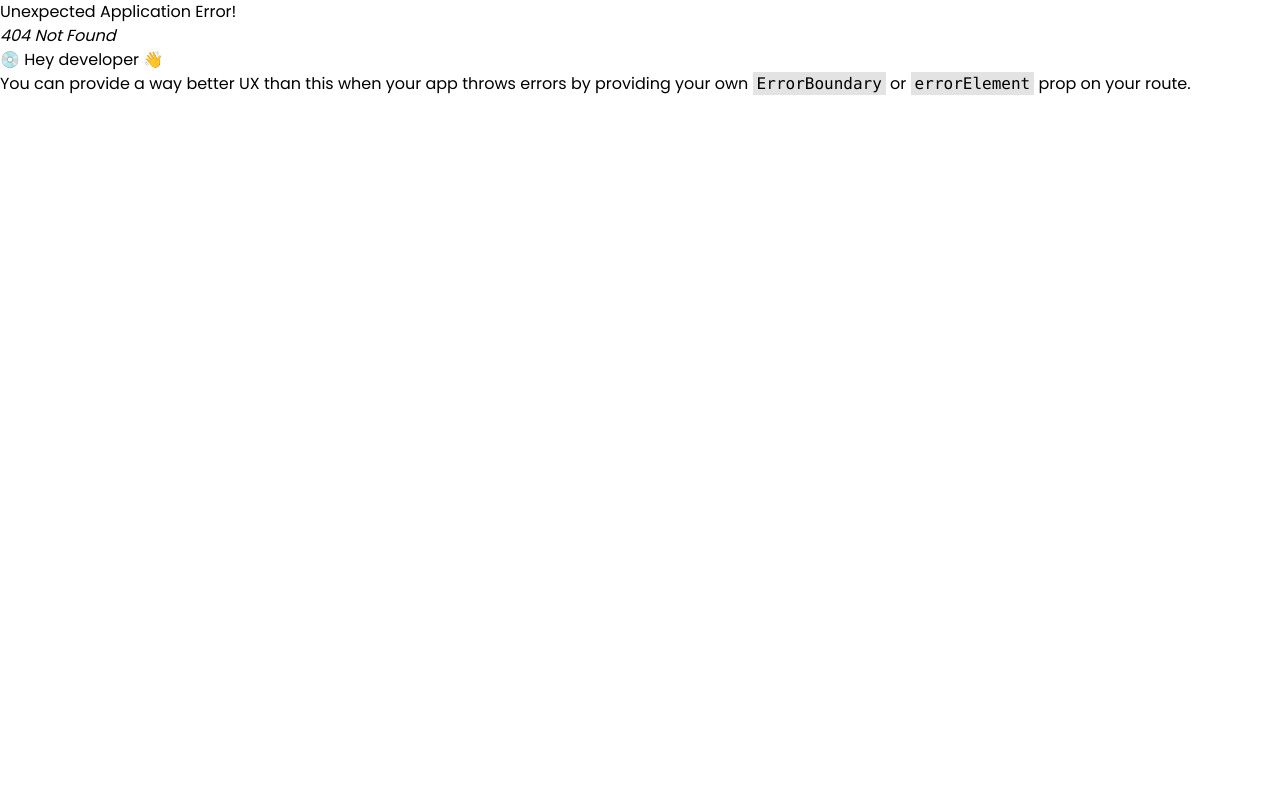
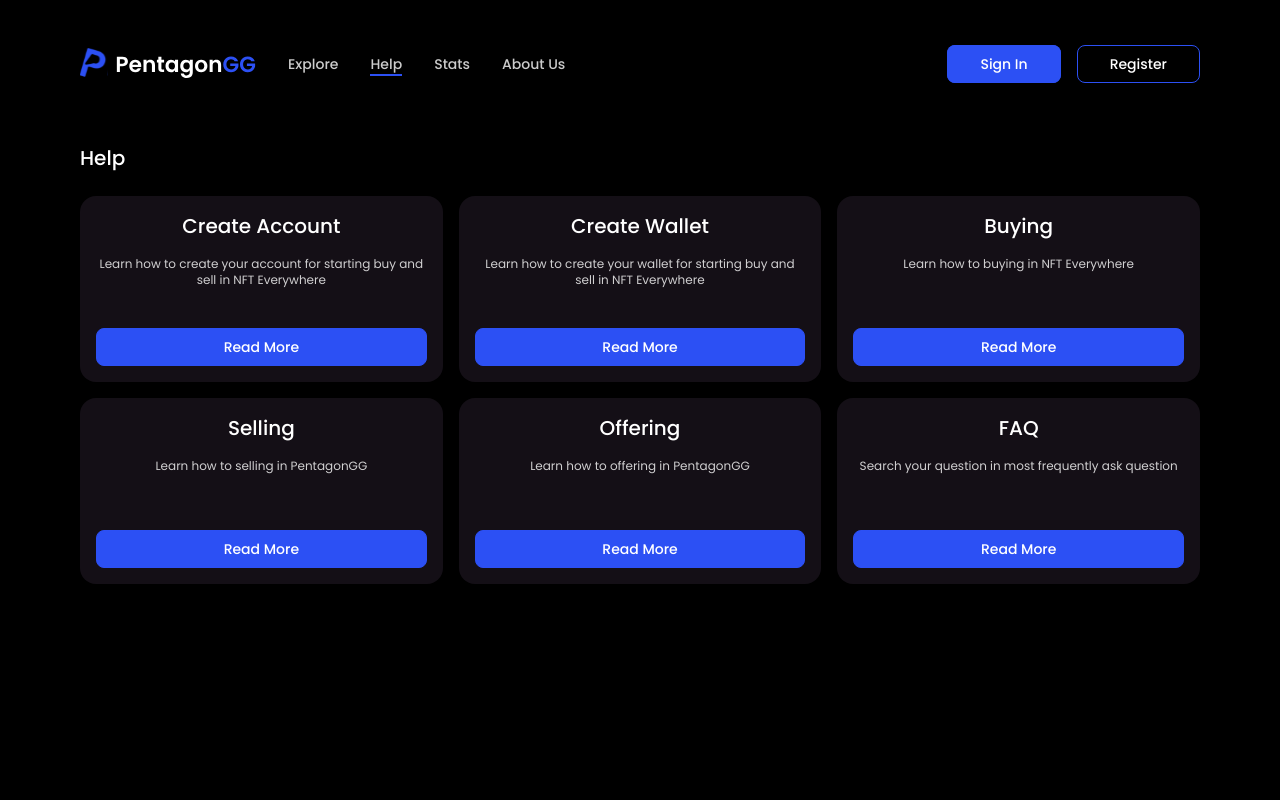
Before and after one commit to mhnasrullah/pentagon, a React (Vite) app: page /help in a window 1280 px wide. Before the commit this address had no page. Shown: the top 800 px of the page. Built offline with nearby package versions, Linux system fonts and the light colour scheme.

Commit message:
d:help page

```diff
--- /dev/null
+++ b/src/components/Card/HelpCard.tsx
@@ -0,0 +1,25 @@
+import { FC } from "react"
+import Button from "../Button"
+
+interface Props {
+    name : string,
+    text : string,
+    to : string
+}
+
+const HelpCard:FC<Props> = ({name,text,to}) => {
+  return (
+    <div className="rounded-2xl bg-secondBlack p-4 text-center">
+        <h2 className="text-white font-medium text-lg lg:text-xl">{name}</h2>
+        <p className="text-xs text-white80 min-h-[72px] mt-4">{text}</p>
+        <Button
+        className="w-full block"
+        as="link"
+        to={to}
+        styled="primary"
+        >Read More</Button>
+    </div>
+  )
+}
+
+export default HelpCard
--- /dev/null
+++ b/src/data/help.json
@@ -0,0 +1,32 @@
+[
+    {
+        "name" : "Create Account",
+        "text" : "Learn how to create your account for starting buy and sell in NFT Everywhere",
+        "to" : "/help/create-account"
+    },
+    {
+        "name" : "Create Wallet",
+        "text" : "Learn how to create your wallet for starting buy and sell in NFT Everywhere",
+        "to" : "/help/create-wallet"
+    },
+    {
+        "name" : "Buying",
+        "text" : "Learn how to buying in NFT Everywhere",
+        "to" : "/help/buying"
+    },
+    {
+        "name" : "Selling",
+        "text" : "Learn how to selling in PentagonGG",
+        "to" : "/help/selling"
+    },
+    {
+        "name" : "Offering",
+        "text" : "Learn how to offering in PentagonGG",
+        "to" : "/help/offering"
+    },
+    {
+        "name" : "FAQ",
+        "text" : "Search your question in most frequently ask question",
+        "to" : "/faq"
+    }
+]
--- /dev/null
+++ b/src/pages/Error.tsx
@@ -0,0 +1,41 @@
+import React, { useCallback, useEffect, useState } from 'react'
+import { redirect } from 'react-router-dom'
+import Box from '../components/Box'
+import Navbar from '../sections/Navbar'
+import { baseUrl } from '../utils/constant'
+
+const Error = () => {
+
+    const [cd,setCd] = useState(4)
+
+    // Every 1s / 1000 ms, state CD will reduce for timer
+    const redirect = useCallback(()=>{
+      setInterval(()=>{
+        if(cd>0) setCd(cd-1)
+      },1000)
+      if(cd === 0){
+        console.log(cd)
+        window.location.replace(baseUrl)
+      }
+    },[cd])
+
+    useEffect(()=>{
+      redirect();
+    },[cd])
+
+
+  return (
+    <section className='min-h-screen bg-black text-white flex justify-center items-center'>
+        <Navbar/>
+        <Box>
+          <div className='flex flex-col items-center'>
+            <h1 className='text-5xl font-bold'>404</h1>
+            <p className='text-center text-sm mt-4'>This page is not avalaible / not developed yet ... </p>
+            <p className='text-xs mt-6 text-secondBlue'>you will redirect to "/" in {cd}</p>
+          </div>
+        </Box>
+    </section>
+  )
+}
+
+export default Error
--- /dev/null
+++ b/src/pages/Help.tsx
@@ -0,0 +1,16 @@
+import React from 'react'
+import Footer from '../sections/Footer'
+import MainHelp from '../sections/MainHelp'
+import Navbar from '../sections/Navbar'
+
+const Help = () => {
+  return (
+    <div className='bg-black'>
+        <Navbar/>
+        <MainHelp/>
+        <Footer/>
+    </div>
+  )
+}
+
+export default Help
--- /dev/null
+++ b/src/pages/SignIn.tsx
@@ -0,0 +1,15 @@
+import Footer from '../sections/Footer'
+import MainLogin from '../sections/MainLogin'
+import Navbar from '../sections/Navbar'
+
+const SignIn = () => {
+  return (
+    <div className='bg-black min-h-screen'>
+        <Navbar/>
+        <MainLogin/>
+        <Footer/>
+    </div>
+  )
+}
+
+export default SignIn
--- a/src/sections/Footer.tsx
+++ b/src/sections/Footer.tsx
@@ -18,7 +18,7 @@ const Footer = () => {
             {/* Company */}
             {/* Stats */}
             {data.map(({title,menu},i)=>(
-                <div className='text-sm font-medium flex flex-col space-y-4 w-1/2 md:w-1/5 lg:w-1/6 mt-8 lg:mt-0' key={i}>
+                <div className='text-xs font-medium flex flex-col space-y-4 w-1/2 md:w-1/5 lg:w-1/6 mt-8 lg:mt-0' key={i}>
                     <p className='text-blue'>{title}</p>
                     {menu.map((e)=>(
                         <Link to={"/"} key={e} className="text-white">{e}</Link>
@@ -27,7 +27,7 @@ const Footer = () => {
             ))}
 
             {/* Contact */}
-            <div className='text-sm font-medium flex flex-col space-y-4 w-full md:w-1/5 lg:w-1/6 mt-8 lg:mt-0'>
+            <div className='text-xs font-medium flex flex-col space-y-4 w-full md:w-1/5 lg:w-1/6 mt-8 lg:mt-0'>
                 <p className='text-blue'>Contact</p>
                 <Link to={"/"}  className="text-white">(022) 012 3456</Link>
                 <Link to={"/"}  className="text-white">hello@nfteverywhere.com</Link>
--- /dev/null
+++ b/src/sections/MainHelp.tsx
@@ -0,0 +1,24 @@
+import React from 'react'
+import Box from '../components/Box'
+import HelpCard from '../components/Card/HelpCard'
+import data from '../data/help.json'
+
+const MainHelp = () => {
+  return (
+    <section className='pt-24 lg:pt-36 min-h-screen'>
+        <Box>
+            <h1 className='text-white font-medium text-lg lg:text-xl mb-6'>Help</h1>
+            <div className='md:grid md:grid-cols-2 lg:grid-cols-3 space-y-4 md:space-y-0 md:gap-4'>
+                {data.map(({...props},i)=>(
+                    <HelpCard
+                    key={i}
+                    {...props}
+                    />
+                ))}
+            </div>
+        </Box>
+    </section>
+  )
+}
+
+export default MainHelp
--- /dev/null
+++ b/src/sections/MainLogin.tsx
@@ -0,0 +1,58 @@
+import React from 'react'
+import { Link } from 'react-router-dom'
+import Box from '../components/Box'
+import Button from '../components/Button'
+import Checkbox from '../components/Checkbox'
+import Input from '../components/Input'
+
+const MainLogin = () => {
+  return (
+    <section className='py-24 lg:py-36'>
+        <Box>
+            <div className="bg-secondBlack relative flex flex-col-reverse md:flex-row rounded-2xl md:items-center">
+
+                {/* Form */}
+                <form className='w-full md:w-3/5 md:px-5 lg:px-10 h-fit lg:w-1/2'>
+                  <div className='text-white px-4 py-6 w-full'>
+                    <h1 className='font-semibold text-lg lg:text-xl'>Login</h1>
+                    <div className='mt-4 md:mt-6 lg:mt-10'>
+                      <label htmlFor='' className="text-sm font-medium">Username or email</label>
+                      <Input
+                      classParent='mt-1 md:mt-2'
+                      background='black'
+                      type={"email"}
+                      borderNone
+                      placeholder='input your username/email...'
+                      />
+                    </div>
+                    <div className='mt-2 md:mt-4 lg:mt-6'>
+                      <label htmlFor='' className="text-sm font-medium">Password</label>
+                      <Input
+                      classParent='mt-1 md:mt-2'
+                      background='black'
+                      type={"password"}
+                      borderNone
+                      placeholder='input your password...'
+                      />
+                    </div>
+                    <div className="mt-2 md:mt-4 lg:mt-6 md:flex md:justify-between md:items-center">
+                      <Checkbox
+                      label='Remember me'/>
+                      <a href="/" target={"_blank"} className="text-secondBlue text-sm mt-4 md:mt-0 block text-center" rel="noopener noreferrer">Forgot password?</a>
+                    </div>
+                    <Button
+                    as='button'
+                    type='submit'
+                    styled='primary'
+                    className='w-full mt-4 md:mt-6'>Login</Button>
+                    <p className='text-sm font-medium mt-4 md:text-start md:mt-6 text-center'>Don't have an account ? <Link to={"/register"} className="text-blue">Register</Link></p>
+                  </div>
+                </form>
+                <img src="/assets/image/login.jpg" className='w-full lg:h-[500px] lg:w-1/2 md:w-2/5 h-24 md:h-[400px] md:rounded-t-none md:rounded-tr-2xl md:rounded-r-2xl object-cover object-center rounded-t-2xl' alt="login-page" />
+            </div>
+        </Box>
+    </section>
+  )
+}
+
+export default MainLogin
--- a/src/sections/Navbar.tsx
+++ b/src/sections/Navbar.tsx
@@ -36,11 +36,13 @@ const Navbar = () => {
     },[bgTrans])
 
   return (
-    <nav className={`${!bgTrans ? 'bg-black lg:top-0' : `${show ? 'bg-black lg:bg-transparent' : `bg-transparent`} lg:top-8`} py-4 transition-all fixed z-[10000] w-full text-white`}>
+    <nav className={`${!bgTrans ? 'bg-black lg:top-0' : `${show ? 'bg-black lg:bg-transparent' : `bg-transparent`} lg:top-8`} py-4 transition-all top-0 fixed z-[10000] w-full text-white`}>
         <Box className='lg:flex lg:items-center'>
             {/* Left Side n full on mobile */}
             <div className='flex justify-between lg:w-fit'>
-                <img src='/assets/logo.svg' alt='logo-pentagon' className='w-40 lg:w-44'/>
+                <Link to={"/"}>
+                    <img src='/assets/logo.svg' alt='logo-pentagon' className='w-40 lg:w-44'/>
+                </Link>
                 <button
                 onClick={()=>isShow(!show)}
                 className='p-2 lg:hidden'>
--- /dev/null
+++ b/src/utils/constant.ts
@@ -0,0 +1,7 @@
+const {location :{
+    protocol,
+    hostname,
+    port
+}} = window
+
+export const baseUrl = `${protocol}//${hostname}:${port}`;
```
Also changed, not shown: src/main.tsx (+15 -0 lines), public/assets/image/login.jpg (added).
